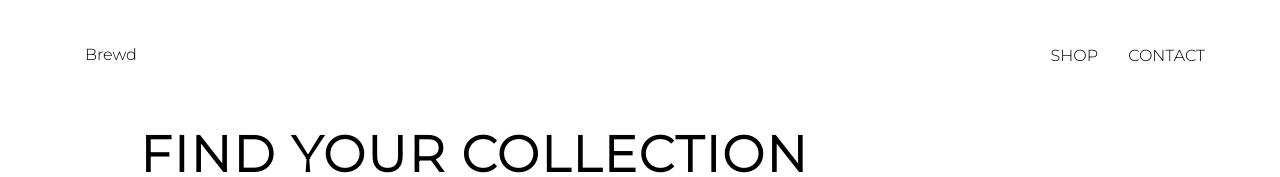
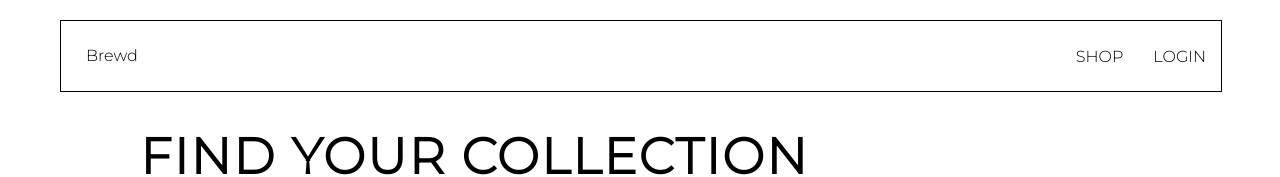
Before and after one commit to dhruv-y/brewd-clothing, a React (Create React App) app: page / in a window 1280 px wide. Shown: the top 177 px of the page. Built offline with nearby package versions, Linux system fonts and the light colour scheme.

Commit message:
updating initial components

```diff
--- a/src/App.js
+++ b/src/App.js
@@ -4,6 +4,7 @@ import { Switch, Route } from 'react-router-dom'
 import Homepage from './pages/homepage/Homepage'
 import Shop from './pages/shop/Shop'
 import Navbar from './components/navbar/Navbar'
+import UserAuth from './components/user-management/UserAuth'
 
 function App() {
   return (
@@ -12,6 +13,7 @@ function App() {
       <Switch>
         <Route exact path='/' component={Homepage} />
         <Route path='/shop' component={Shop} />
+        <Route path='/signin' component={UserAuth}></Route>
       </Switch>
     </div>
   );
--- a/src/components/navbar/Navbar.js
+++ b/src/components/navbar/Navbar.js
@@ -12,8 +12,8 @@ const Navbar = () => (
             <Link className='option' to='/shop'>
                 SHOP
             </Link>
-            <Link className='option' to='/shop'>
-                CONTACT
+            <Link className='option' to='/signin'>
+                LOGIN
             </Link>
         </div>
     </div>
--- a/src/components/navbar/navbar.style.scss
+++ b/src/components/navbar/navbar.style.scss
@@ -4,6 +4,7 @@
     display: flex;
     justify-content: space-between;
     margin-bottom: 25px;
+    border: 1px solid black;
 
     .logo-container {
         height: 100%;
@@ -17,7 +18,6 @@
         display: flex;
         align-items: center;
         justify-content: flex-end;
-
         .option {
             padding: 10px 15px;
         }
```
